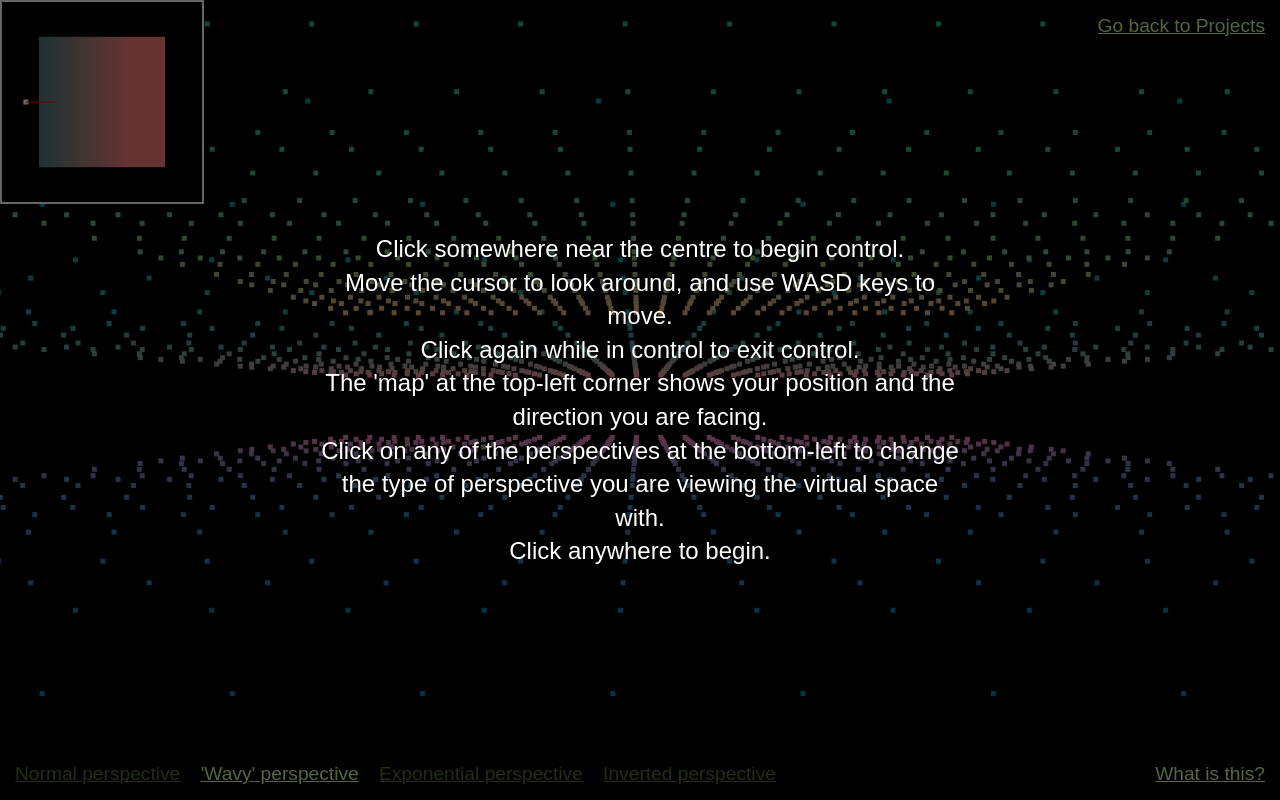
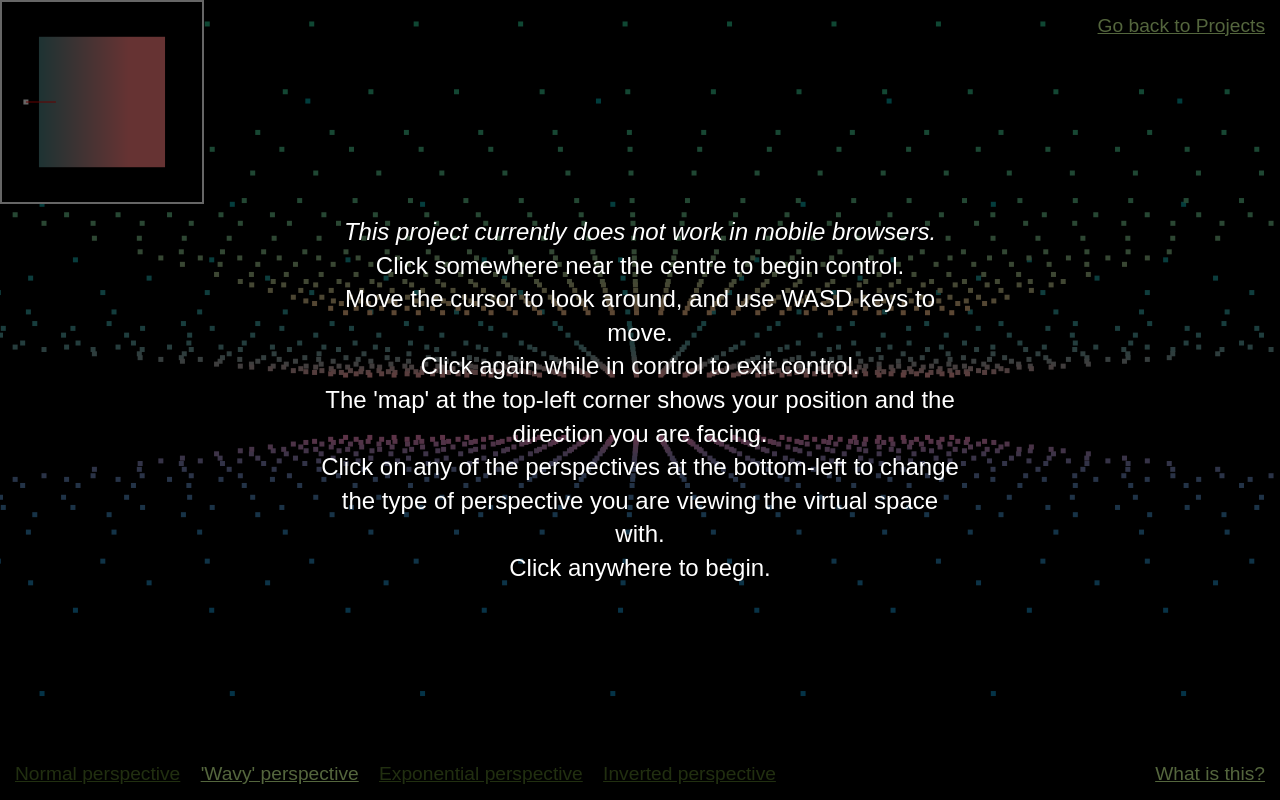
Before and after one commit to trampkiwi/portfolio, a plain HTML site: page proj/warpped_perspective/app.html in a window 1280 px wide. Drawn offline with Linux system fonts and the light colour scheme.

Commit message:
Edited Warpped perspective

```diff
--- a/proj/warpped_perspective/app.html
+++ b/proj/warpped_perspective/app.html
@@ -123,7 +123,8 @@
         <script src="controls.js"></script>
         <canvas id="cvs" width="1300" height="750"></canvas>
         <canvas id="map" width="200" height="200"></canvas>
-        <div id="veil"><div id="clickonscreen">Click somewhere near the centre to begin control.<br>
+        <div id="veil"><div id="clickonscreen"><i>This project currently does not work in mobile browsers.</i><br>
+        Click somewhere near the centre to begin control.<br>
         Move the cursor to look around, and use WASD keys to move.<br>
         Click again while in control to exit control.<br>
         The 'map' at the top-left corner shows your position and the direction you are facing.<br>
```
